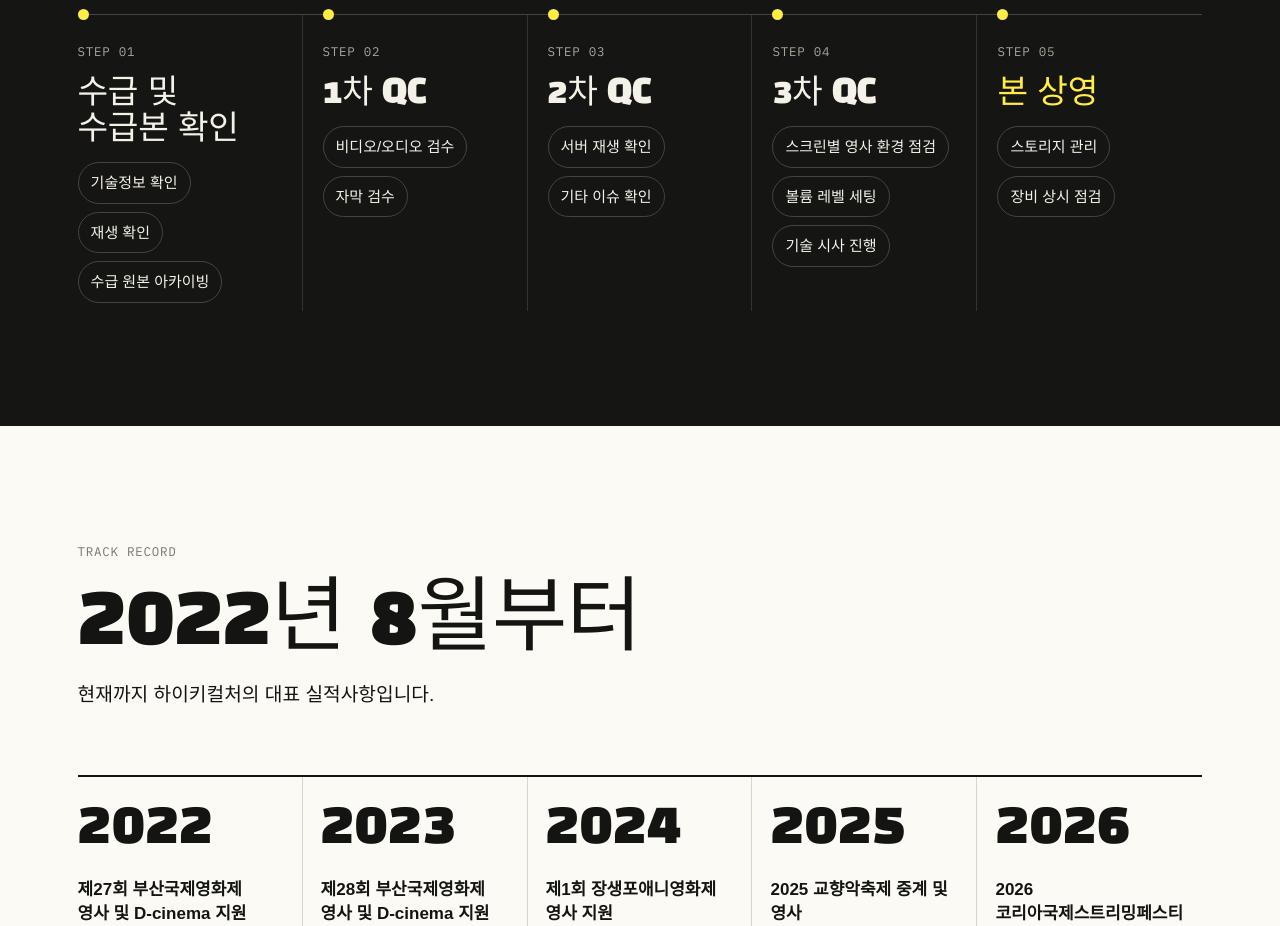
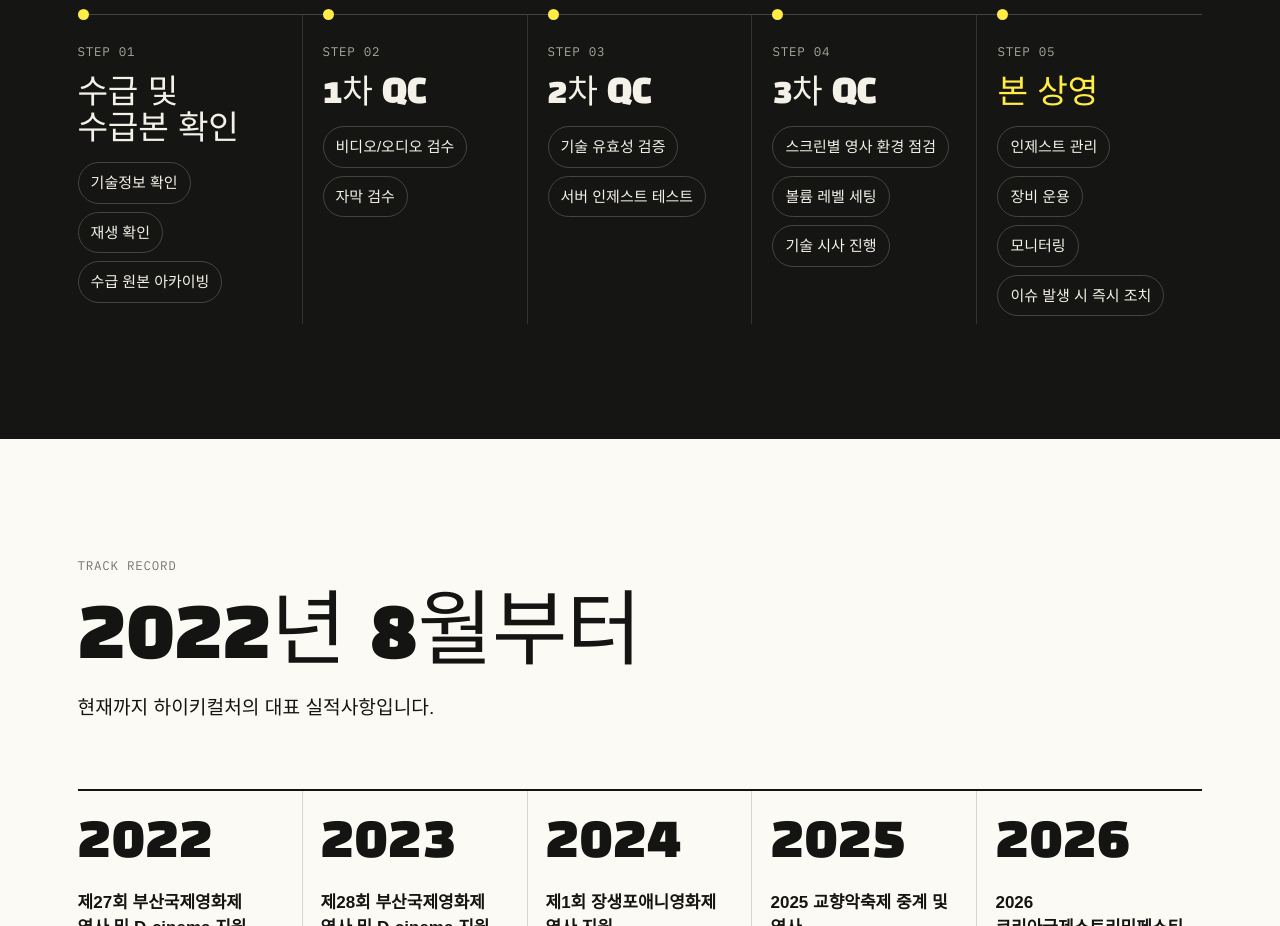
Before and after one commit to high-key-culture/profile, a plain HTML site: page index.html in a window 1280 px wide. Shown: the part 3040-3966 px from the top of the page. Drawn offline with nearby package versions, Linux system fonts and the light colour scheme; a web font is replaced by a local one.

Commit message:
Add files via upload

```diff
--- a/index.html
+++ b/index.html
@@ -296,9 +296,9 @@ footer p{line-height:1.7}
     <div class="steps">
       <div class="step"><span class="mono">Step 01</span><h3>수급 및<br>수급본 확인</h3><ul><li>기술정보 확인</li><li>재생 확인</li><li>수급 원본 아카이빙</li></ul></div>
       <div class="step"><span class="mono">Step 02</span><h3>1차 QC</h3><ul><li>비디오/오디오 검수</li><li>자막 검수</li></ul></div>
-      <div class="step"><span class="mono">Step 03</span><h3>2차 QC</h3><ul><li>서버 재생 확인</li><li>기타 이슈 확인</li></ul></div>
+      <div class="step"><span class="mono">Step 03</span><h3>2차 QC</h3><ul><li>기술 유효성 검증</li><li>서버 인제스트 테스트</li></ul></div>
       <div class="step"><span class="mono">Step 04</span><h3>3차 QC</h3><ul><li>스크린별 영사 환경 점검</li><li>볼륨 레벨 세팅</li><li>기술 시사 진행</li></ul></div>
-      <div class="step final"><span class="mono">Step 05</span><h3>본 상영</h3><ul><li>스토리지 관리</li><li>장비 상시 점검</li></ul></div>
+      <div class="step final"><span class="mono">Step 05</span><h3>본 상영</h3><ul><li>인제스트 관리</li><li>장비 운용</li><li>모니터링</li><li>이슈 발생 시 즉시 조치</li></ul></div>
     </div>
   </div>
 </section>
```
